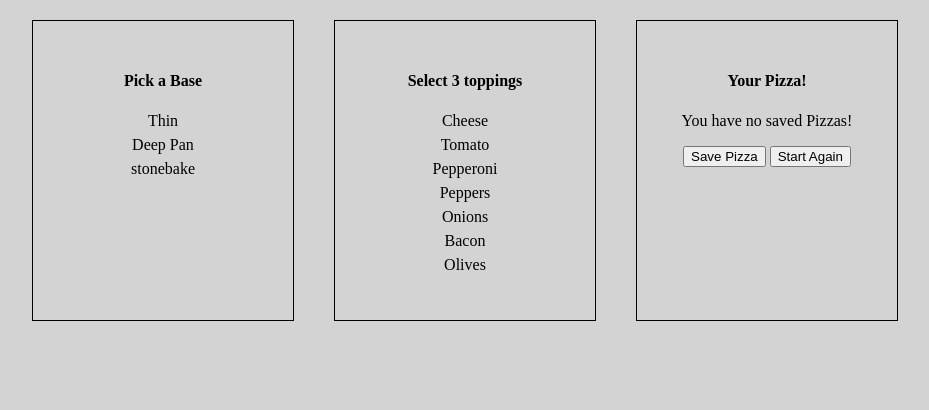
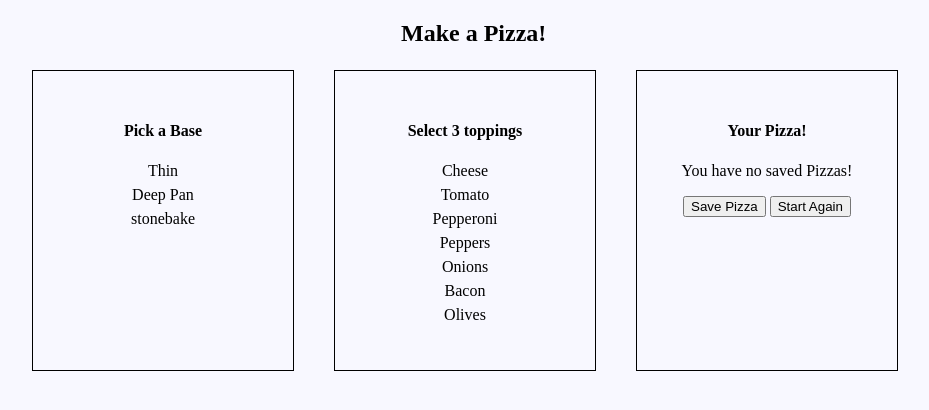
Before and after one commit to Ksmike/pizza, a plain HTML site: page index.html in a window 1280 px wide. Shown: the whole page, without its empty margins (175-1104 px from the left). Drawn offline with nearby package versions, Linux system fonts and the light colour scheme.

Commit message:
Pizza: added header & button functionality

```diff
--- a/css/main.css
+++ b/css/main.css
@@ -1,6 +1,6 @@
 
 body {
-	background-color: lightgrey;
+	background-color: ghostwhite;
 	margin: 0;
     padding: 0;
     text-align: center;
@@ -10,12 +10,19 @@ body {
 	display: inline-flex;
 }
 
+.title {
+	position: absolute;
+	left: 45%;
+}
+
 .baseContainer, .toppingsContainer, .pizzaContainer {
 	border: 1px solid black;
 	margin: 20px;
 	padding: 30px;
 	text-align: center;
 	width: 200px;
+	position: relative;
+	top: 50px;
 }
 
 .base-list, .pizza-list, .toppings-list {
--- a/index.html
+++ b/index.html
@@ -12,6 +12,7 @@
 	<script src="js/main.js"></script>
 
 	<div class="wrapper">
+		<div class="title"><h2>Make a Pizza!</h2></div>
 		<div class="baseContainer">
 			<h4>Pick a Base</h4>
 			<ul class="base-list"></ul>
--- a/js/main.js
+++ b/js/main.js
@@ -12,6 +12,15 @@ var Pizza = {
 		this.generateToppingsTable();
 		this.addButtonInteraction();
 		this.makeMyPizza();
+
+		$('#savePizza').click(function () {
+			document.cookie = this.thePizza;
+		});
+
+		$('#resetPizza').click(function () {
+			this.thePizza.base = '';
+			this.thePizza.toppings = [];
+		});
 
 	},
 	generateBaseTable: function () {
```
